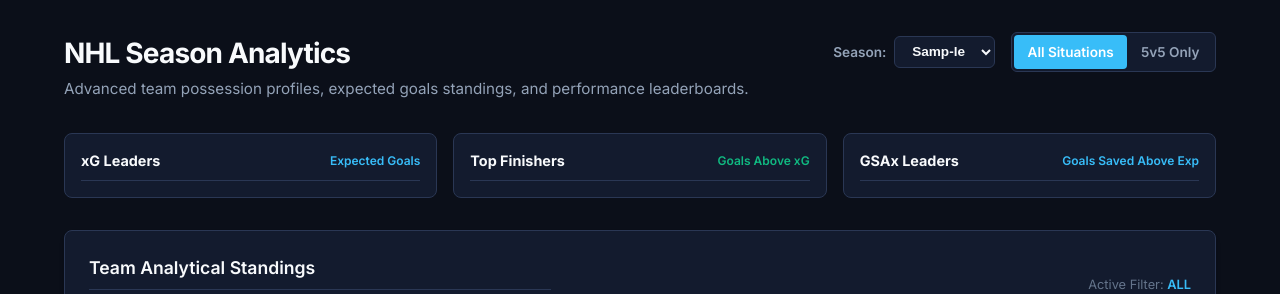
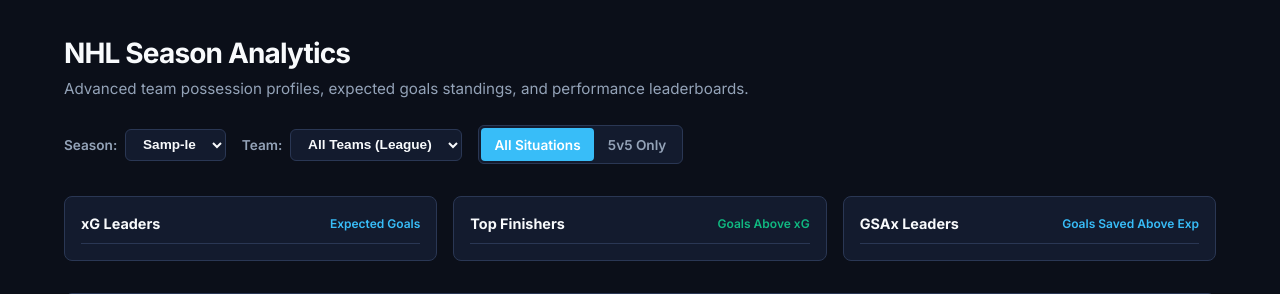
Before and after one commit to david-turnbull/Hockey-game-analyzer, a Flask app: page /season/1 in a window 1280 px wide. Shown: the part 59-353 px from the top of the page. Run offline with Flask 3, Linux system fonts and the light colour scheme; tables that the repository leaves empty hold one stand-in row (values such as "Sample post").

Commit message:
feat(routes): add team filtering and leaderboard optimization for season analytics

```diff
--- a/app/routes/seasons.py
+++ b/app/routes/seasons.py
@@ -33,11 +33,20 @@ def season_overview(season: str):
     League Overview Dashboard:
     - Standings table with team stats (Record, Goals, Expected Goals, Shot Attempt Shares, Finishing Diff)
     - Situation toggle (All Situations vs 5v5)
+    - Team filter selector (dynamic, season-aware, preserving multi-filter state)
     - Analytical leaders preview (Top Skaters by xG, G-xG, Points; Top Goalies by GSAx, Sv%)
     """
     situation = request.args.get('situation', 'all').lower()
     if situation not in ['all', '5v5', 'pp', 'sh']:
         situation = 'all'
+
+    team_id_raw = request.args.get('team_id')
+    selected_team_id = None
+    if team_id_raw:
+        try:
+            selected_team_id = int(team_id_raw)
+        except (ValueError, TypeError):
+            selected_team_id = None
 
     # Get available seasons for selector
     raw_seasons = GameService.get_available_seasons()
@@ -49,13 +58,36 @@ def season_overview(season: str):
     # Team analytical standings
     teams = TeamSeasonService.get_season_teams_summary(season=season, situation=situation)
 
-    # Analytical Leaders
+    # Derive available teams for selector from teams present in season
+    available_teams = sorted(
+        [{"team_id": t["team_id"], "team_abbrev": t["team_abbrev"], "team_name": t["team_name"]} for t in teams],
+        key=lambda x: x["team_name"]
+    )
+
+    selected_team = next((t for t in teams if t["team_id"] == selected_team_id), None)
+    if selected_team_id is not None and selected_team is None:
+        selected_team_id = None
+
+    # Analytical Leaders: calculate season summaries ONCE, then derive leaderboards in memory
+    all_skaters = PlayerSeasonService.get_season_skaters_summary(season=season, team_id=selected_team_id, min_gp=1)
+    all_goalies = GoalieSeasonService.get_season_goalies_summary(season=season, team_id=selected_team_id, min_gp=1)
+
     leaders = {
-        "xg": PlayerSeasonService.get_skater_leaderboards(season=season, sort_by='xg', limit=5),
-        "finishing": PlayerSeasonService.get_skater_leaderboards(season=season, sort_by='goals_above_expected', limit=5),
-        "points": PlayerSeasonService.get_skater_leaderboards(season=season, sort_by='points', limit=5),
-        "gsax": GoalieSeasonService.get_goalie_leaderboards(season=season, sort_by='gsax', limit=5),
-        "save_pct": GoalieSeasonService.get_goalie_leaderboards(season=season, sort_by='save_pct', limit=5)
+        "xg": PlayerSeasonService.get_skater_leaderboards(
+            season=season, sort_by='xg', limit=5, team_id=selected_team_id, precomputed_skaters=all_skaters
+        ),
+        "finishing": PlayerSeasonService.get_skater_leaderboards(
+            season=season, sort_by='goals_above_expected', limit=5, team_id=selected_team_id, precomputed_skaters=all_skaters
+        ),
+        "points": PlayerSeasonService.get_skater_leaderboards(
+            season=season, sort_by='points', limit=5, team_id=selected_team_id, precomputed_skaters=all_skaters
+        ),
+        "gsax": GoalieSeasonService.get_goalie_leaderboards(
+            season=season, sort_by='gsax', limit=5, team_id=selected_team_id, precomputed_goalies=all_goalies
+        ),
+        "save_pct": GoalieSeasonService.get_goalie_leaderboards(
+            season=season, sort_by='save_pct', limit=5, team_id=selected_team_id, precomputed_goalies=all_goalies
+        )
     }
 
     return render_template(
@@ -64,7 +96,10 @@ def season_overview(season: str):
         situation=situation,
         teams=teams,
         leaders=leaders,
-        available_seasons=available_seasons
+        available_seasons=available_seasons,
+        available_teams=available_teams,
+        selected_team_id=selected_team_id,
+        selected_team=selected_team
     )
 
 
--- a/app/templates/season.html
+++ b/app/templates/season.html
@@ -78,17 +78,55 @@
             </select>
         </div>
 
+        <!-- Team Filter Switcher -->
+        <div style="display: flex; align-items: center; gap: 0.5rem;">
+            <label for="team-select" style="font-size: 0.85rem; color: var(--text-secondary); font-weight: 600;">Team:</label>
+            <select id="team-select" onchange="switchTeam(this.value)" style="padding: 0.4rem 0.8rem; background: var(--bg-secondary); border: 1px solid var(--border-color); color: var(--text-primary); border-radius: 6px; font-size: 0.85rem; font-weight: 600; cursor: pointer;">
+                <option value="">All Teams (League)</option>
+                {% for t in available_teams %}
+                <option value="{{ t.team_id }}" {% if selected_team_id == t.team_id %}selected{% endif %}>
+                    {{ t.team_name }} ({{ t.team_abbrev }})
+                </option>
+                {% endfor %}
+            </select>
+        </div>
+
         <!-- Situation Toggle -->
         <div style="display: flex; background: var(--bg-secondary); border: 1px solid var(--border-color); border-radius: 6px; overflow: hidden; padding: 2px;">
-            <a href="/season/{{ season }}?situation=all" style="padding: 0.4rem 0.85rem; text-decoration: none; font-size: 0.85rem; font-weight: 600; border-radius: 4px; transition: all 0.2s; color: {% if situation == 'all' %}#ffffff{% else %}var(--text-secondary){% endif %}; background: {% if situation == 'all' %}var(--accent-color){% else %}transparent{% endif %};">
+            <a href="javascript:void(0)" onclick="updateFilters({ situation: 'all' })" style="padding: 0.4rem 0.85rem; text-decoration: none; font-size: 0.85rem; font-weight: 600; border-radius: 4px; transition: all 0.2s; color: {% if situation == 'all' %}#ffffff{% else %}var(--text-secondary){% endif %}; background: {% if situation == 'all' %}var(--accent-color){% else %}transparent{% endif %};">
                 All Situations
             </a>
-            <a href="/season/{{ season }}?situation=5v5" style="padding: 0.4rem 0.85rem; text-decoration: none; font-size: 0.85rem; font-weight: 600; border-radius: 4px; transition: all 0.2s; color: {% if situation == '5v5' %}#ffffff{% else %}var(--text-secondary){% endif %}; background: {% if situation == '5v5' %}var(--accent-color){% else %}transparent{% endif %};">
+            <a href="javascript:void(0)" onclick="updateFilters({ situation: '5v5' })" style="padding: 0.4rem 0.85rem; text-decoration: none; font-size: 0.85rem; font-weight: 600; border-radius: 4px; transition: all 0.2s; color: {% if situation == '5v5' %}#ffffff{% else %}var(--text-secondary){% endif %}; background: {% if situation == '5v5' %}var(--accent-color){% else %}transparent{% endif %};">
                 5v5 Only
             </a>
         </div>
     </div>
 </div>
+
+{% if selected_team %}
+<!-- Selected Team Active Banner -->
+<div style="background: rgba(56, 189, 248, 0.08); border: 1px solid rgba(56, 189, 248, 0.25); border-radius: 8px; padding: 0.85rem 1.25rem; margin-bottom: 1.5rem; display: flex; justify-content: space-between; align-items: center; flex-wrap: wrap; gap: 0.75rem;">
+    <div style="display: flex; align-items: center; gap: 0.75rem;">
+        <span class="logo-badge" style="background: var(--accent-color); color: #fff; font-weight: 700; padding: 0.25rem 0.6rem; border-radius: 4px;">{{ selected_team.team_abbrev }}</span>
+        <div>
+            <div style="font-weight: 700; color: var(--text-primary); font-size: 0.95rem;">
+                Filtered to {{ selected_team.team_name }}
+            </div>
+            <div style="font-size: 0.8rem; color: var(--text-secondary);">
+                Showing team-specific leaders and highlighting standings row
+            </div>
+        </div>
+    </div>
+    <div style="display: flex; align-items: center; gap: 0.75rem;">
+        <a href="/team/{{ selected_team.team_id }}/season/{{ season }}" class="btn btn-primary" style="font-size: 0.82rem; padding: 0.4rem 0.9rem; text-decoration: none; display: inline-flex; align-items: center; gap: 0.4rem;">
+            View Team Dashboard &rarr;
+        </a>
+        <a href="javascript:void(0)" onclick="updateFilters({ team: '' })" style="font-size: 0.82rem; color: var(--text-muted); text-decoration: none;">
+            Reset to League View
+        </a>
+    </div>
+</div>
+{% endif %}
 
 <!-- Analytical Leaders Preview Grid -->
 <div style="display: grid; grid-template-columns: repeat(auto-fit, minmax(280px, 1fr)); gap: 1rem; margin-bottom: 2rem;">
@@ -186,7 +224,7 @@
             </thead>
             <tbody>
                 {% for team in teams %}
-                <tr style="border-bottom: 1px solid rgba(255, 255, 255, 0.04); transition: background 0.15s;" onmouseover="this.style.background='rgba(255,255,255,0.02)'" onmouseout="this.style.background='transparent'">
+                <tr {% if selected_team_id and team.team_id == selected_team_id %}style="border-bottom: 1px solid rgba(56, 189, 248, 0.4); background: rgba(56, 189, 248, 0.12); box-shadow: inset 4px 0 0 var(--accent-color);" class="selected-team-row"{% else %}style="border-bottom: 1px solid rgba(255, 255, 255, 0.04); transition: background 0.15s;" onmouseover="this.style.background='rgba(255,255,255,0.02)'" onmouseout="this.style.background='transparent'"{% endif %}>
                     <td style="padding: 0.75rem 0.5rem;">
                         <a href="/team/{{ team.team_id }}/season/{{ season }}" style="display: inline-flex; align-items: center; gap: 0.5rem; color: var(--text-primary); text-decoration: none; font-weight: 600;">
                             <span class="logo-badge" style="padding: 0.15rem 0.4rem; font-size: 0.7rem;">{{ team.team_abbrev }}</span>
@@ -212,8 +250,12 @@
                             {{ team.xg_pct }}%
                         </span>
                     </td>
-                    <td style="padding: 0.75rem 0.5rem; text-align: center; font-family: var(--font-mono);">{{ team.xgf_per_60 }}</td>
-                    <td style="padding: 0.75rem 0.5rem; text-align: center; font-family: var(--font-mono); color: var(--text-secondary);">{{ team.xga_per_60 }}</td>
+                    <td style="padding: 0.75rem 0.5rem; text-align: center; font-family: var(--font-mono);">
+                        {% if team.xgf_per_60 is not none %}{{ team.xgf_per_60 }}{% else %}&mdash;{% endif %}
+                    </td>
+                    <td style="padding: 0.75rem 0.5rem; text-align: center; font-family: var(--font-mono); color: var(--text-secondary);">
+                        {% if team.xga_per_60 is not none %}{{ team.xga_per_60 }}{% else %}&mdash;{% endif %}
+                    </td>
                     <td style="padding: 0.75rem 0.5rem; text-align: center; font-family: var(--font-mono);">
                         <span class="metric-pill {% if team.cf_pct >= 50.0 %}metric-pos{% else %}metric-neutral{% endif %}">{{ team.cf_pct }}%</span>
                     </td>
@@ -233,10 +275,28 @@
 </div>
 
 <script>
+function updateFilters(overrides = {}) {
+    const currentSeason = '{{ season }}';
+    const currentSituation = '{{ situation }}';
+    const currentTeam = '{{ selected_team_id or "" }}';
+
+    const season = overrides.season !== undefined ? overrides.season : (document.getElementById('season-select') ? document.getElementById('season-select').value : currentSeason);
+    const team = overrides.team !== undefined ? overrides.team : (document.getElementById('team-select') ? document.getElementById('team-select').value : currentTeam);
+    const situation = overrides.situation !== undefined ? overrides.situation : currentSituation;
+
+    let url = `/season/${season}?situation=${situation}`;
+    if (team) {
+        url += `&team_id=${team}`;
+    }
+    window.location.href = url;
+}
+
 function switchSeason(newSeason) {
-    const urlParams = new URLSearchParams(window.location.search);
-    const situation = urlParams.get('situation') || 'all';
-    window.location.href = `/season/${newSeason}?situation=${situation}`;
+    updateFilters({ season: newSeason });
+}
+
+function switchTeam(newTeam) {
+    updateFilters({ team: newTeam });
 }
 
 let sortDirections = {};
--- a/app/templates/team_season.html
+++ b/app/templates/team_season.html
@@ -129,9 +129,9 @@
     <div class="kpi-card">
         <div class="kpi-title">xG Rates (Per 60)</div>
         <div class="kpi-val" style="color: var(--accent-color);">
-            {{ stats.xgf_per_60 }}
+            {% if stats.xgf_per_60 is not none %}{{ stats.xgf_per_60 }}{% else %}&mdash;{% endif %}
         </div>
-        <div class="kpi-sub">xGA/60: <span style="font-weight: 600; color: var(--text-primary);">{{ stats.xga_per_60 }}</span> (Diff: {{ stats.xg_diff }})</div>
+        <div class="kpi-sub">xGA/60: <span style="font-weight: 600; color: var(--text-primary);">{% if stats.xga_per_60 is not none %}{{ stats.xga_per_60 }}{% else %}&mdash;{% endif %}</span> (Diff: {% if stats.xg_diff is not none %}{{ stats.xg_diff }}{% else %}&mdash;{% endif %})</div>
     </div>
 
     <!-- Possession Shares -->
```
Also changed, not shown: app/routes/api.py (+7 -2 lines).
